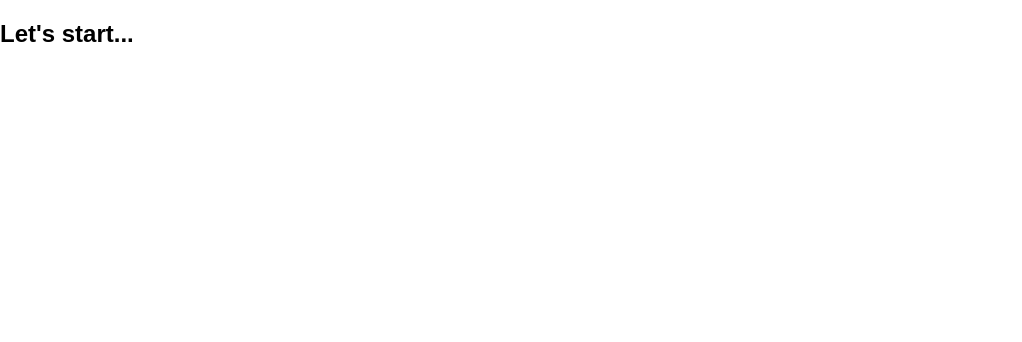
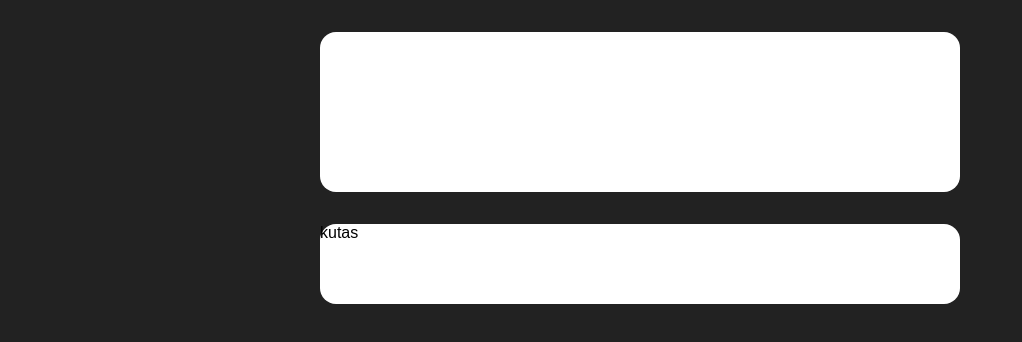
Before and after one commit to pfmnowak/adding-users-react, a React (Create React App) app: page / in a window 1280 px wide. Shown: the top 342 px of the page, without its empty margins (0-1022 px from the left). Built offline with nearby package versions, Linux system fonts and the light colour scheme.

Commit message:
Add styling and empty components

```diff
--- a/src/App.js
+++ b/src/App.js
@@ -1,10 +1,12 @@
-import React from "react";
+import AddUser from "./components/AddUser";
+import UsersList from "./components/UsersList";
 
 function App() {
   return (
-    <div>
-      <h2>Let's start...</h2>
-    </div>
+    <>
+      <AddUser />
+      <UsersList />
+    </>
   );
 }
 
--- /dev/null
+++ b/src/components/AddUser.js
@@ -0,0 +1,7 @@
+import styles from "./AddUser.module.css";
+
+const AddUser = (props) => {
+  return <form className={styles.input}></form>;
+};
+
+export default AddUser;
--- /dev/null
+++ b/src/components/AddUser.module.css
@@ -0,0 +1,30 @@
+.input {
+  height: 20vh;
+  background-color: #fff;
+  border-radius: 1rem;
+
+  margin: 2rem auto;
+  padding: 1rem;
+  width: 90%;
+  max-width: 40rem;
+}
+
+.input label {
+  display: block;
+  font-weight: bold;
+  margin-bottom: 0.5rem;
+}
+
+.input input {
+  font: inherit;
+  display: block;
+  width: 100%;
+  border: 1px solid #ccc;
+  padding: 0.15rem;
+  margin-bottom: 0.5rem;
+}
+
+.input input:focus {
+  outline: none;
+  border-color: #4f005f;
+}
--- /dev/null
+++ b/src/components/UsersList.js
@@ -0,0 +1,7 @@
+import styles from "./UsersList.module.css";
+
+const UsersList = (props) => {
+  return <div className={styles.users}>kutas</div>;
+};
+
+export default UsersList;
--- /dev/null
+++ b/src/components/UsersList.module.css
@@ -0,0 +1,20 @@
+.users {
+  margin: 2rem auto;
+  width: 90%;
+  max-width: 40rem;
+
+  height: 10vh;
+  background-color: #fff;
+  border-radius: 1rem;
+}
+
+.users ul {
+  list-style: none;
+  padding: 1rem;
+}
+
+.users li {
+  border: 1px solid #ccc;
+  margin: 0.5rem 0;
+  padding: 0.5rem;
+}
--- a/src/index.css
+++ b/src/index.css
@@ -1,4 +1,6 @@
 * {
+  margin: 0;
+  padding: 0;
   box-sizing: border-box;
 }
 
@@ -7,5 +9,5 @@ html {
 }
 
 body {
-  margin: 0;
+  background-color: #222;
 }
```
Also changed, not shown: src/components/Button.js (added, +7 -0 lines), src/components/Button.module.css (added, +18 -0 lines), src/components/ErrorModal.js (added, +7 -0 lines), src/components/ErrorModal.module.css (added, +45 -0 lines).
